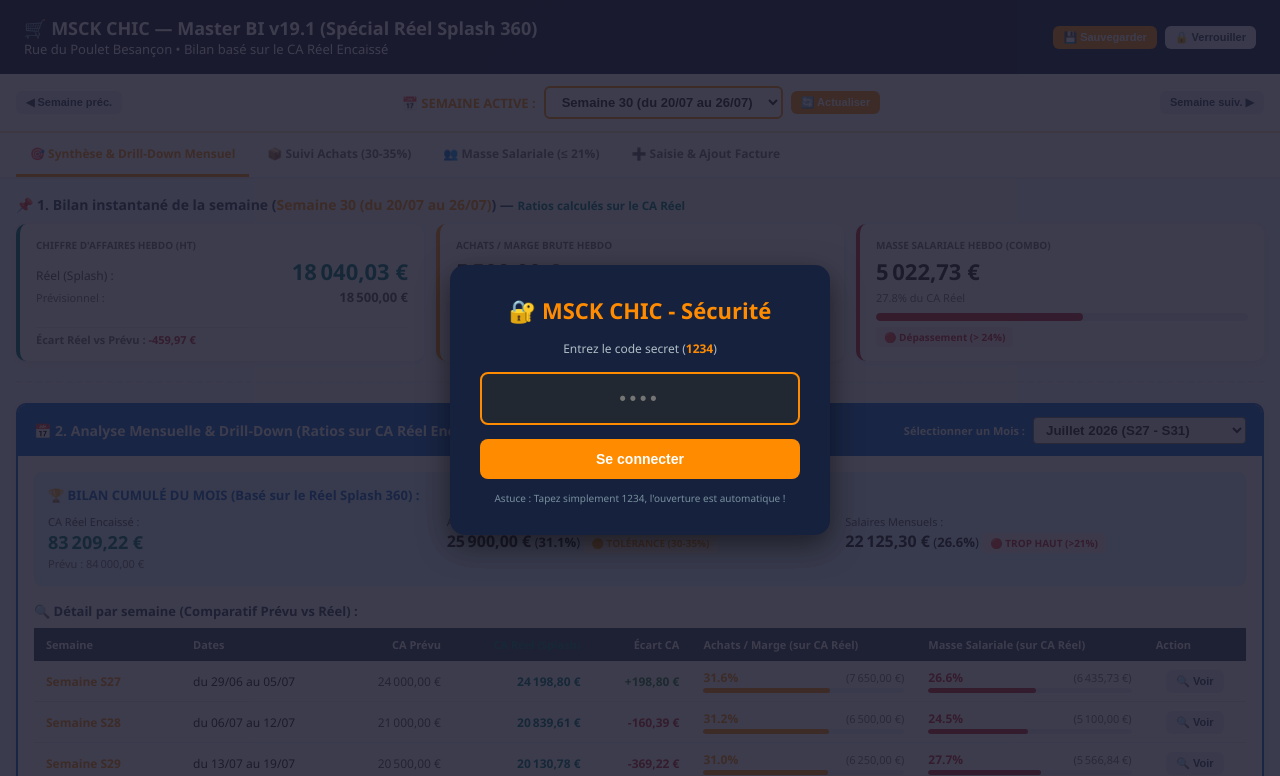
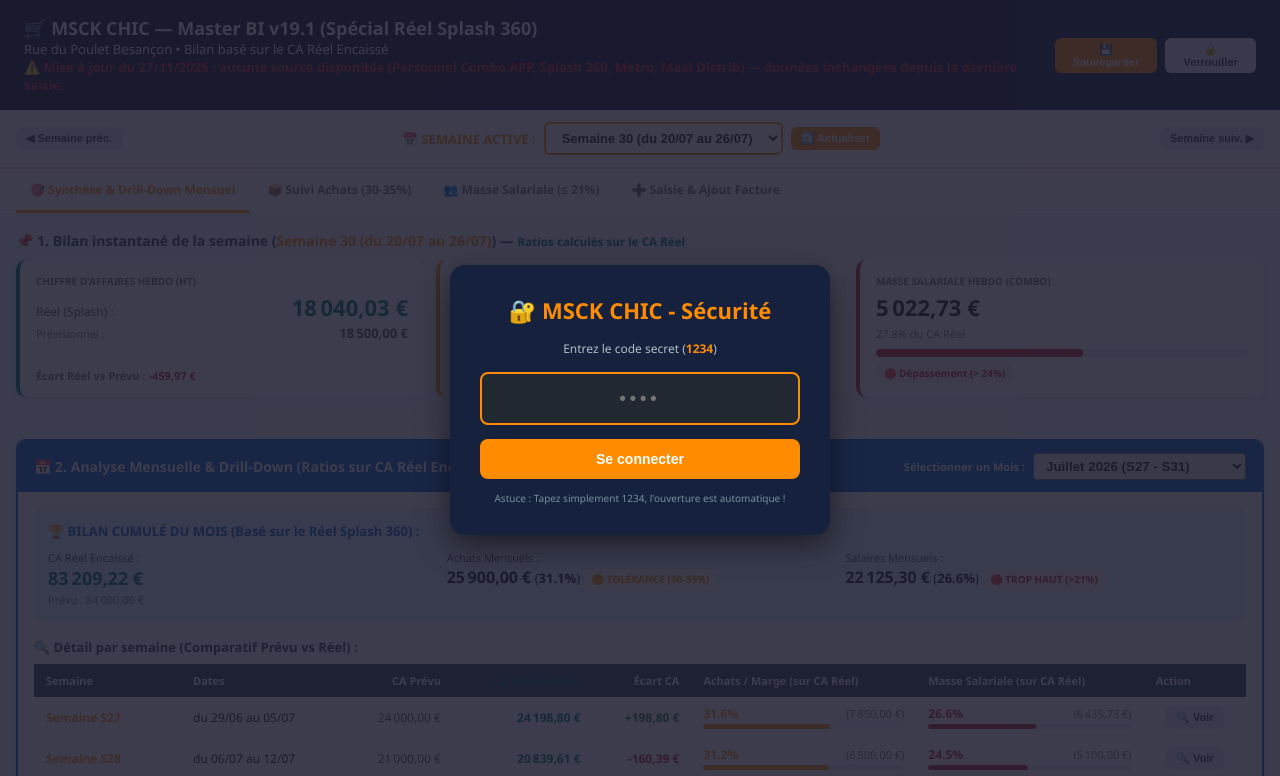
Before and after one commit to gasseth25-a11y/largesss-chicken-app, a plain HTML site: page index.html in a window 1280 px wide. Shown: the top 776 px of the page. Drawn offline with Linux system fonts and the light colour scheme.

Commit message:
Dashboard 27/11/2026: note des sources indisponibles
Co-Authored-By: Claude Opus 5.5 <noreply@anthropic.com>
Claude-Session: https://claude.ai/code/session_01Qd6Ya7nodJ2MNVAoHA2Q7y

```diff
--- a/index.html
+++ b/index.html
@@ -134,6 +134,7 @@ td.center{text-align:center}
   <div>
     <h1>🛒 MSCK CHIC — Master BI v19.1 (Spécial Réel Splash 360)</h1>
     <div class="sub">Rue du Poulet Besançon • Bilan basé sur le CA Réel Encaissé</div>
+    <div class="sub" style="color:#C62828;font-weight:600">⚠️ Mise à jour du 27/11/2026 : aucune source disponible (Personnel Combo APP, Splash 360, Metro, Maxi Distrib) — données inchangées depuis la dernière saisie.</div>
   </div>
   <div class="actions">
     <button class="btn btn-orange btn-sm" onclick="manuelSave()">💾 Sauvegarder</button>
```
